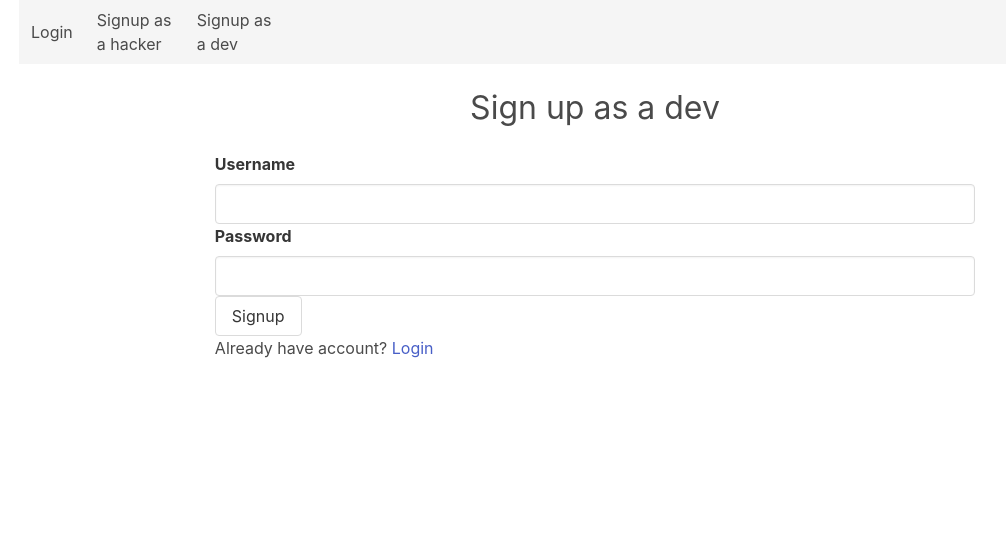
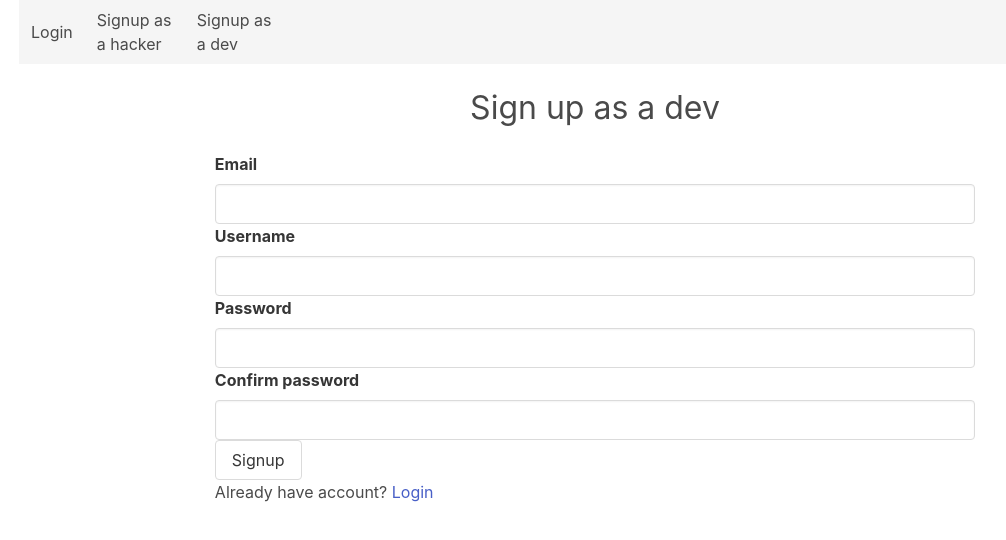
Before and after one commit to Gabriel0liver/BugHunt, a React (Create React App) app: page /signup-dev in a window 1280 px wide. Shown: the top 540 px of the page, without its empty margins (45-1051 px from the left). Built offline with nearby package versions, Linux system fonts and the light colour scheme; no server answers.

Commit message:
added mail notifications

```diff
--- a/src/App.js
+++ b/src/App.js
@@ -22,9 +22,8 @@ import DevReportsOpen from './pages/DevReportsOpen';
 import DevReportsClosed from './pages/DevReportsClosed';
 import DevReportsRejected from './pages/DevReportsRejected';
 import Report from './pages/ViewReport';
-import MyWebsites from './pages/MyWebsites';
 import Website from './pages/Website';
-import AllWebsites from './pages/AllWebsites';
+import Websites from './pages/Websites';
 import AddWebsite from './pages/AddWebsite';
 import HackerList from './pages/HackerList';
 import Chat from './pages/Chat';
@@ -46,14 +45,13 @@ class App extends Component {
               <HackerRoute path="/my-reports-closed" component={HackerReportsClosed} />
               <HackerRoute path="/my-reports-rejected" component={HackerReportsRejected} />
               <HackerRoute path="/new-report/:websiteId" component={CreateReport} />
-              <HackerRoute path="/websites" component={AllWebsites} />
               <DevRoute path="/dashboard-dev" component={DevDashboard} />
               <DevRoute path="/open-reports" component={DevReportsOpen} />
               <DevRoute path="/closed-reports" component={DevReportsClosed} />
               <DevRoute path="/rejected-reports" component={DevReportsRejected} />
-              <DevRoute path="/my-websites" component={MyWebsites} />
               <DevRoute path="/add-website" component={AddWebsite} />
               <DevRoute path="/hackers" component={HackerList} />
+              <PrivateRoute path="/websites" component={Websites} />
               <PrivateRoute exact path="/chats" component={ChatList}/>
               <PrivateRoute path="/chats/:id" component={Chat}/>
               <PrivateRoute path="/report/:id" component={Report} />
--- a/src/lib/auth-service.js
+++ b/src/lib/auth-service.js
@@ -9,8 +9,8 @@ class Auth {
   }
 
   signup(user, type) {
-    const { username, password } = user;
-    return this.auth.post('/auth/signup', {username, password, type})
+    const { username, password, email } = user;
+    return this.auth.post('/auth/signup', {username, password, type, email})
       .then(({ data }) => data);
   }
 
--- a/src/pages/Chat.js
+++ b/src/pages/Chat.js
@@ -40,18 +40,15 @@ class Chat extends Component {
   }
 
   handleGetMessages = () => {
+
     chatService.getMessages(this.props.match.params.id)
       .then(messageList => {
         this.setState({
           messageList
         })
-        if(!this.state.firstGet){
-          this.messagesEnd.scrollIntoView({behavior: "smooth"});
-        }else{
+        console.log(this.state)
+        if(this.messagesEnd !== null){
           this.messagesEnd.scrollIntoView();
-          this.setState({
-            firstGet: false
-          })
         }
       })
   }
@@ -60,12 +57,14 @@ class Chat extends Component {
 
     const formatedMessages = this.state.messageList.map(message => {
       if(this.props.user.type === message.type){
-        return <li className="right-message">{message.text}</li>
+        return <li key={''+message.time} className="right-message">{message.text}</li>
       }else{
-        return <li className="left-message">{message.text}</li>
+        return <li key={''+message.time} className="left-message">{message.text}</li>
       }
 
     })
+
+
 
     return (
       <div>
@@ -73,7 +72,6 @@ class Chat extends Component {
           <div>
           {formatedMessages}
           </div>
-
           <div style={{ float:"left", clear: "both" }}
              ref={(el) => { this.messagesEnd = el; }}>
           </div>
--- a/src/pages/DevDashboard.js
+++ b/src/pages/DevDashboard.js
@@ -7,26 +7,26 @@ class DevDashboard extends Component {
     return (
       <div>
         <h1 className="title is-3">Dev dashboard</h1>
-        <aside class="menu">
-          <p class="menu-label">
+        <aside className="menu">
+          <p className="menu-label">
             Reports
           </p>
-          <ul class="menu-list">
+          <ul className="menu-list">
           <Link to='/open-reports'>Open reports</Link>
           <Link to='/closed-reports'>Closed reports</Link>
           <Link to='/rejected-reports'>Rejected reports</Link>
           </ul>
-          <p class="menu-label">
+          <p className="menu-label">
             Websites
           </p>
-          <ul class="menu-list">
+          <ul className="menu-list">
           <Link to='/my-website'>My websites</Link>
           <Link to='/add-website'>Add a website</Link>
           </ul>
-          <p class="menu-label">
+          <p className="menu-label">
             Chat
           </p>
-          <ul class="menu-list">
+          <ul className="menu-list">
           <Link to='/chats'>Open chats</Link>
           <Link to='/hackers'>Start chat with a hacker</Link>
           </ul>
--- a/src/pages/MyWebsites.js
+++ /dev/null
@@ -1,16 +0,0 @@
-import React, { Component } from 'react';
-import { Link } from 'react-router-dom';
-import { withAuth } from '../providers/AuthProvider';
-import report from '../lib/report-service'
-
-class MyWebsites extends Component {
-  render() {
-    return (
-      <div>
-        <h1>My websties</h1>
-      </div>
-    )
-  }
-}
-
-export default withAuth(MyWebsites);
--- a/src/pages/SignupDev.js
+++ b/src/pages/SignupDev.js
@@ -6,21 +6,33 @@ import { withAuth } from '../providers/AuthProvider';
 class Signup extends Component {
 
   state = {
+    email: "",
     username: "",
-    password: "",
+    password1: "",
+    password2: "",
     error: null
   };
 
   handleFormSubmit = (event) => {
     event.preventDefault();
     const username = this.state.username;
-    const password = this.state.password;
+    const password = this.state.password1
+    const email = this.state.email
 
-    auth.signup({ username, password }, 'dev')
+    if(this.state.password1 !== this.state.password2){
+      return this.setState({
+        password1: "",
+        password2: "",
+        error: "Passwords don't match"
+      })
+    }
+
+    auth.signup({ username, password, email },'dev')
       .then( (user) => {
         this.setState({
             username: "",
-            password: "",
+            password1: "",
+            password2: "",
         });
         this.props.setUser(user)
       })
@@ -37,18 +49,26 @@ class Signup extends Component {
   }
 
   render() {
-    const { username, password, error} = this.state;
+    const { email, username, password1, password2, error} = this.state;
     return (
       <div>
-        <h2>Sign up as a dev</h2>
-        <form onSubmit={this.handleFormSubmit} className="signup">
+          <h2>Sign up as a dev</h2>
+        <form onSubmit={this.handleFormSubmit}>
+        < div>
+            <label className="label">Email</label>
+            <input className="input" type="email" name="email" value={email} onChange={this.handleChange}/>
+          </div>
         < div>
             <label className="label">Username</label>
             <input className="input" type="text" name="username" value={username} onChange={this.handleChange}/>
           </div>
           <div>
             <label className="label">Password</label>
-            <input className="input" type="password" name="password" value={password} onChange={this.handleChange} />
+            <input className="input" type="password" name="password1" value={password1} onChange={this.handleChange} />
+          </div>
+          <div>
+            <label className="label">Confirm password</label>
+            <input className="input" type="password" name="password2" value={password2} onChange={this.handleChange} />
           </div>
           <input className="button" type="submit" value="Signup" />
 
--- a/src/pages/SignupHacker.js
+++ b/src/pages/SignupHacker.js
@@ -6,21 +6,33 @@ import { withAuth } from '../providers/AuthProvider';
 class Signup extends Component {
 
   state = {
+    email: "",
     username: "",
-    password: "",
+    password1: "",
+    password2: "",
     error: null
   };
 
   handleFormSubmit = (event) => {
     event.preventDefault();
     const username = this.state.username;
-    const password = this.state.password;
+    const password = this.state.password1;
+    const email = this.state.email;
 
-    auth.signup({ username, password },'hacker')
+    if(this.state.password1 !== this.state.password2){
+      return this.setState({
+        password1: "",
+        password2: "",
+        error: "Passwords don't match"
+      })
+    }
+
+    auth.signup({ username, password, email },'hacker')
       .then( (user) => {
         this.setState({
             username: "",
-            password: "",
+            password1: "",
+            password2: "",
         });
         this.props.setUser(user)
       })
@@ -37,18 +49,26 @@ class Signup extends Component {
   }
 
   render() {
-    const { username, password, error } = this.state;
+    const { email, username, password1, password2, error} = this.state;
     return (
       <div>
           <h2>Sign up as a hacker</h2>
         <form onSubmit={this.handleFormSubmit}>
+        < div>
+            <label className="label">Email</label>
+            <input className="input" type="email" name="email" value={email} onChange={this.handleChange}/>
+          </div>
         < div>
             <label className="label">Username</label>
             <input className="input" type="text" name="username" value={username} onChange={this.handleChange}/>
           </div>
           <div>
             <label className="label">Password</label>
-            <input className="input" type="password" name="password" value={password} onChange={this.handleChange} />
+            <input className="input" type="password" name="password1" value={password1} onChange={this.handleChange} />
+          </div>
+          <div>
+            <label className="label">Confirm password</label>
+            <input className="input" type="password" name="password2" value={password2} onChange={this.handleChange} />
           </div>
           <input className="button" type="submit" value="Signup" />
 
--- a/src/pages/AllWebsites.js
+++ b/src/pages/Websites.js
@@ -3,7 +3,7 @@ import { Link } from 'react-router-dom';
 import { withAuth } from '../providers/AuthProvider';
 import website from '../lib/website-service'
 
-class AllWebsites extends Component {
+class Websites extends Component {
 
   state={
     websiteList: [],
@@ -47,4 +47,4 @@ class AllWebsites extends Component {
   }
 }
 
-export default withAuth(AllWebsites);
+export default withAuth(Websites);
```
